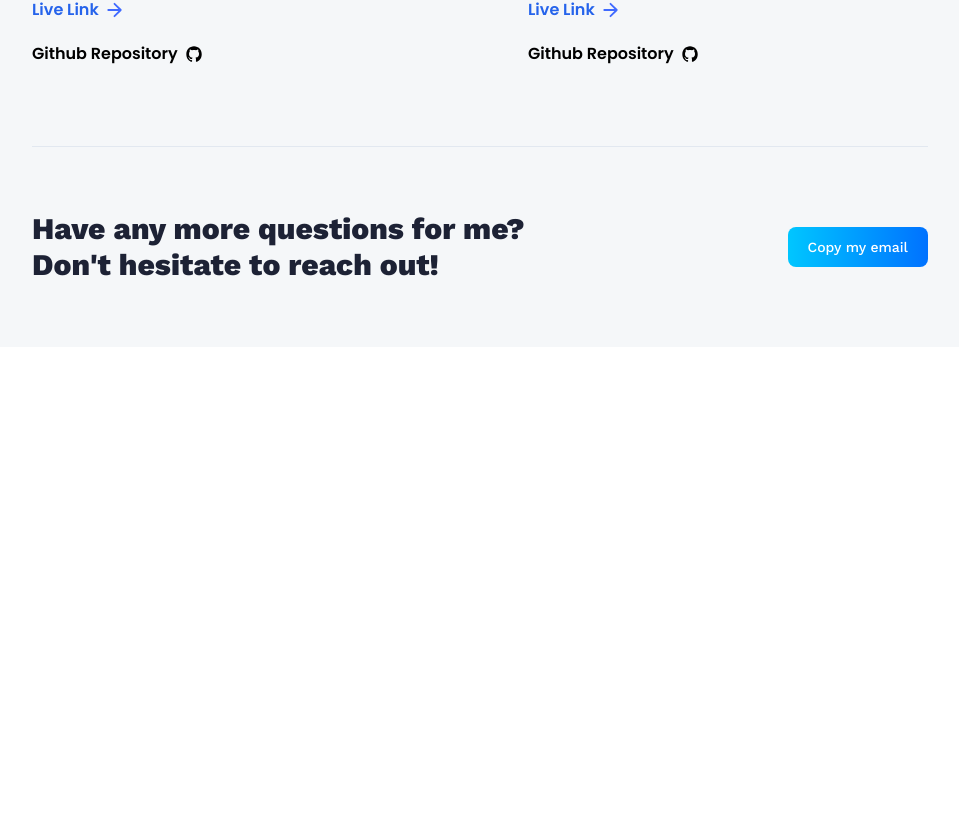
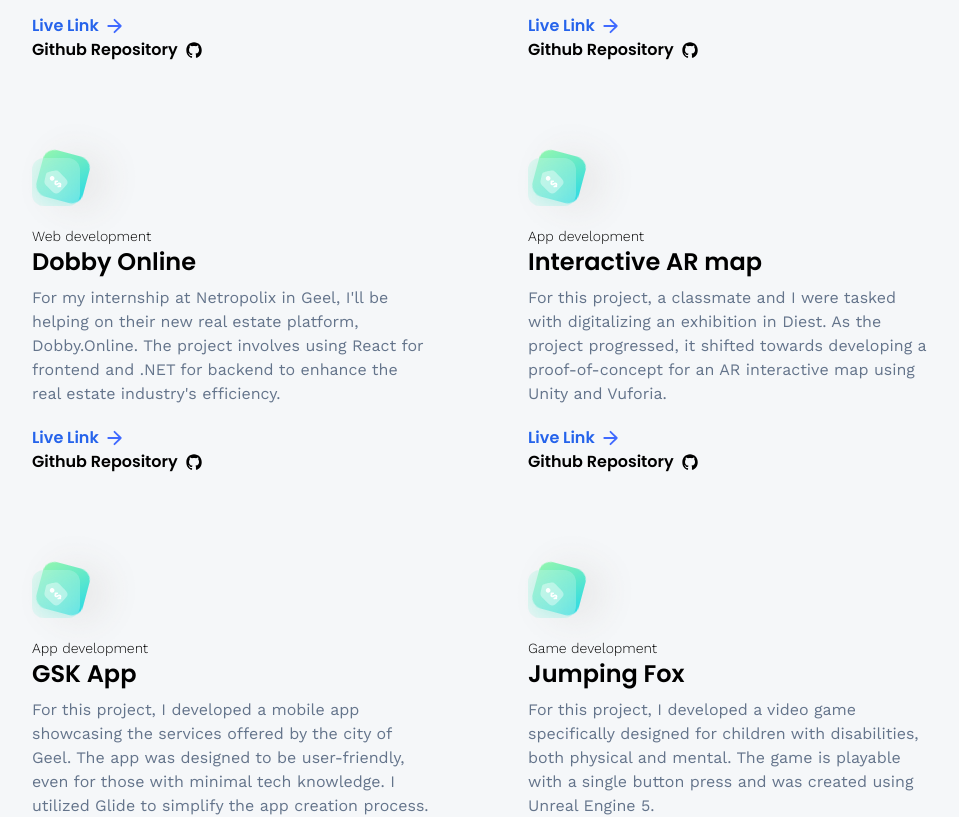
Before and after one commit to marnikmaes/3DPortfolio, a React (Vite) app in the folder portfolio/: page /projects in a window 1280 px wide. Shown: the part 604-1421 px from the top of the page, without its empty margins (160-1119 px from the left). Before the commit the page ends 951 px from the top, so only its background shows below. Built offline with nearby package versions, Linux system fonts and the light colour scheme.

Commit message:
font-semibold
added project but they still have the wrong icon.

```diff
--- a/portfolio/src/constants/index.js
+++ b/portfolio/src/constants/index.js
@@ -167,15 +167,16 @@ export const socialLinks = [
 export const projects = [
     {
         iconUrl: pricewise,
-        theme: 'btn-back-red',
+        theme: 'btn-back-blue',
         name: 'Digital Innovation Website',
         tag: 'Web development',
         description: "This project marks our class's first foray into Digital Innovation, created during our course's kickoff hackathon. Using Next.js and Tailwind CSS, we crafted this website as our inaugural endeavor.",
         link: 'https://digitalinnovation.be/',
         githubRepo: 'https://github.com/Thomas-More-Digital-Innovation/2223-Startproject-DinoWebsite',
+        documentation: '',
     },
     {
-        iconUrl: threads,
+        iconUrl: pricewise,
         theme: 'btn-back-green',
         name: 'Sense to eXion',
         tag: 'Web development',
@@ -183,4 +184,48 @@ export const projects = [
         link: 'https://sense-to-exion.azurewebsites.net/',
         githubRepo: 'https://github.com/Thomas-More-Digital-Innovation/2324-MOBI-001-exoskeleton-tool',
     },
+    {
+        iconUrl: pricewise,
+        theme: 'btn-back-green',
+        name: 'Dobby Online',
+        tag: 'Web development',
+        description: "For my internship at Netropolix in Geel, I'll be helping on their new real estate platform, Dobby.Online. The project involves using React for frontend and .NET for backend to enhance the real estate industry's efficiency.",
+        link: 'https://marnikmaes-internship2024.netlify.app/',
+        githubRepo: 'https://github.com/marnikmaes/internship2024_immo_frontend',
+    },
+    {
+        iconUrl: pricewise,
+        theme: 'btn-back-green',
+        name: 'Interactive AR map',
+        tag: 'App development',
+        description: "For this project, a classmate and I were tasked with digitalizing an exhibition in Diest. As the project progressed, it shifted towards developing a proof-of-concept for an AR interactive map using Unity and Vuforia.",
+        link: 'https://www.youtube.com/shorts/7eVI_OV1OGI',
+        githubRepo: 'https://github.com/Thomas-More-Digital-Innovation/2223-DIEST-001-digitalisering-van-tentoonstelling',
+    },
+    {
+        iconUrl: pricewise,
+        theme: 'btn-back-green',
+        name: 'GSK App',
+        tag: 'App development',
+        description: "For this project, I developed a mobile app showcasing the services offered by the city of Geel. The app was designed to be user-friendly, even for those with minimal tech knowledge. I utilized Glide to simplify the app creation process.",
+        link: 'https://geel-hulp.glideapp.io/dl/de6ccd',
+    },
+    {
+        iconUrl: pricewise,
+        theme: 'btn-back-green',
+        name: 'Jumping Fox',
+        tag: 'Game development',
+        description: "For this project, I developed a video game specifically designed for children with disabilities, both physical and mental. The game is playable with a single button press and was created using Unreal Engine 5.",
+        link: 'https://marnik-maes.itch.io/jumping-fox',
+        githubRepo: 'https://github.com/Thomas-More-Digital-Innovation/2223-MOBI-009-Game-voor-kinderen-met-beperking-MM',
+    },
+    {
+        iconUrl: pricewise,
+        theme: 'btn-back-green',
+        name: 'Pixel Academy',
+        tag: 'Game development',
+        description: "For this international BIP, I had the opportunity to travel to Heilbronn, Germany, to work on a gamified educational project. Our team developed a Python course in a gamified educational format, creating a video game using Godot.",
+        link: 'https://p422l.itch.io/pixel-academy',
+        githubRepo: 'https://github.com/BertoldVinczeIMC/bip-pixel-academy-2023',
+    },
 ];
--- a/portfolio/src/pages/Projects.jsx
+++ b/portfolio/src/pages/Projects.jsx
@@ -39,7 +39,7 @@ const Projects = () => {
                             <h4 className='text-2xl font-poppins font-semibold'>
                                 {project.name}
                             </h4>
-              <p className='mt-2 text-slate-500 min-h-24'>{project.description}</p>
+                            <p className='mt-2 text-slate-500 min-h-28'>{project.description}</p>
                             <div className='mt-5 flex items-center gap-2 font-poppins'>
                                 <Link
                                     to={project.link}
@@ -55,7 +55,9 @@ const Projects = () => {
                                     className='w-4 h-4 object-contain'
                                 />
                             </div>
-              <div className='mt-5 flex items-center gap-2 font-poppins'>
+                            <div className='flex items-center gap-2 font-poppins'>
+                                {project.githubRepo ? (
+                                    <>
                                         <Link
                                             to={project.githubRepo}
                                             target='_blank'
@@ -69,6 +71,10 @@ const Projects = () => {
                                             alt='github'
                                             className='w-4 h-4 object-contain'
                                         />
+                                    </>
+                                ) : (
+                                    <span className='font-semibold '>No github repo available</span>
+                                )}
                             </div>
                         </div>
                     </div>
```
Lines whose indentation alone changed are shown as unchanged.
